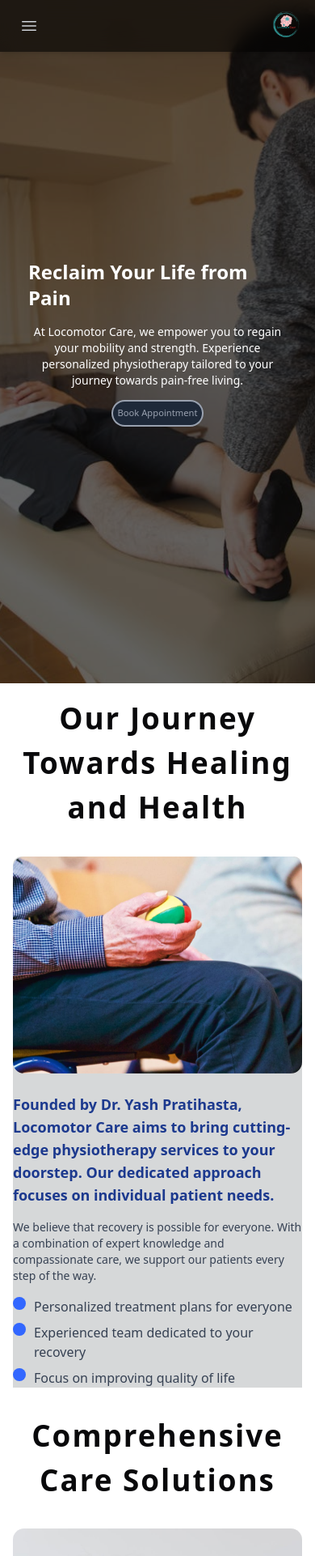
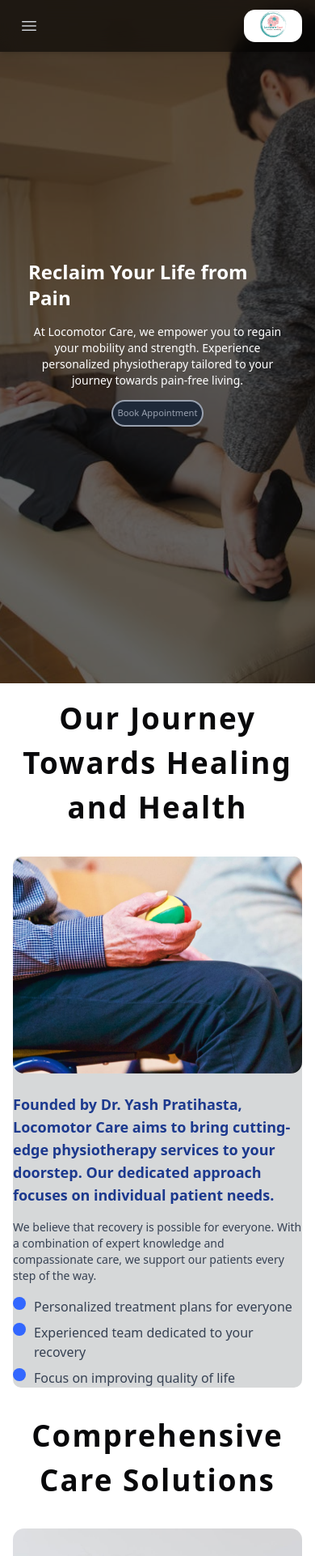
Before and after one commit to ChandanKumarWeb/LocoMotor-Care, a Next.js app: page / in a window 390 px wide. Shown: the top 1922 px of the page at 81% size. Built offline with nearby package versions, Linux system fonts and the light colour scheme.

Commit message:
edit in navbar

```diff
--- a/src/app/Components/Navbar.tsx
+++ b/src/app/Components/Navbar.tsx
@@ -38,10 +38,12 @@ export default function Navbar() {
       </div>
 
       {/* Logo */}
-      <div className="flex items-center gap-2">
+      <Link href={"/"}>
+      <div className="flex items-center px-4 rounded-xl bg-white">
         <Image src={logo} alt="Logo" width={40} height={40} className="logo" />
-        <h3 className="text-white text-lg font-semibold hidden sm:block">LocoMotor Care</h3>
+        <h3 className="text-black text-lg font-semibold hidden sm:block">LocoMotor Care</h3>
       </div>
+      </Link>
 
       {/* Nav Links - Show on sm and up */}
       <div className="hidden sm:flex flex-1 justify-center items-center gap-6">
@@ -97,7 +99,7 @@ export default function Navbar() {
       })}
               <ModeToggle />
       <div className="mt-4">
-        <Appointmentbtn btnName={"Book Appointment"} />
+        <Appointmentbtn btnName={"Contact Us"} />
       </div>
     </div>
   </DisclosurePanel>
--- a/src/app/Pages/Home.tsx
+++ b/src/app/Pages/Home.tsx
@@ -76,7 +76,7 @@ function Home() {
       </motion.div>
 
       <motion.div
-        className="flex flex-col lg:flex-row justify-evenly items-center gap-6 my-8 rounded-lg mx-4 bg-[#D6D8D9] dark:bg-[#09090B]"
+        className="flex flex-col lg:flex-row justify-evenly items-center gap-6 my-8 rounded-lg mx-4 bg-[#D6D8D9] dark:bg-black"
         initial={{ opacity: 0, y: 30 }}
         whileInView={{ opacity: 1, y: 0 }}
         viewport={{ once: true, amount: 0.3 }}
@@ -93,7 +93,7 @@ function Home() {
         </div>
 
         {/* Text Section */}
-        <div className="flex flex-col gap-4 justify-center  bg-[#D6D8D9] w-full lg:w-1/2">
+        <div className="flex flex-col gap-4 justify-center   w-full lg:w-1/2">
           <h1 className="font-semibold text-lg md:text-xl lg:text-2xl text-blue-900 dark:text-blue-100">
             Founded by Dr. Yash Pratihasta, Locomotor Care aims to bring
             cutting-edge physiotherapy services to your doorstep. Our dedicated
```
